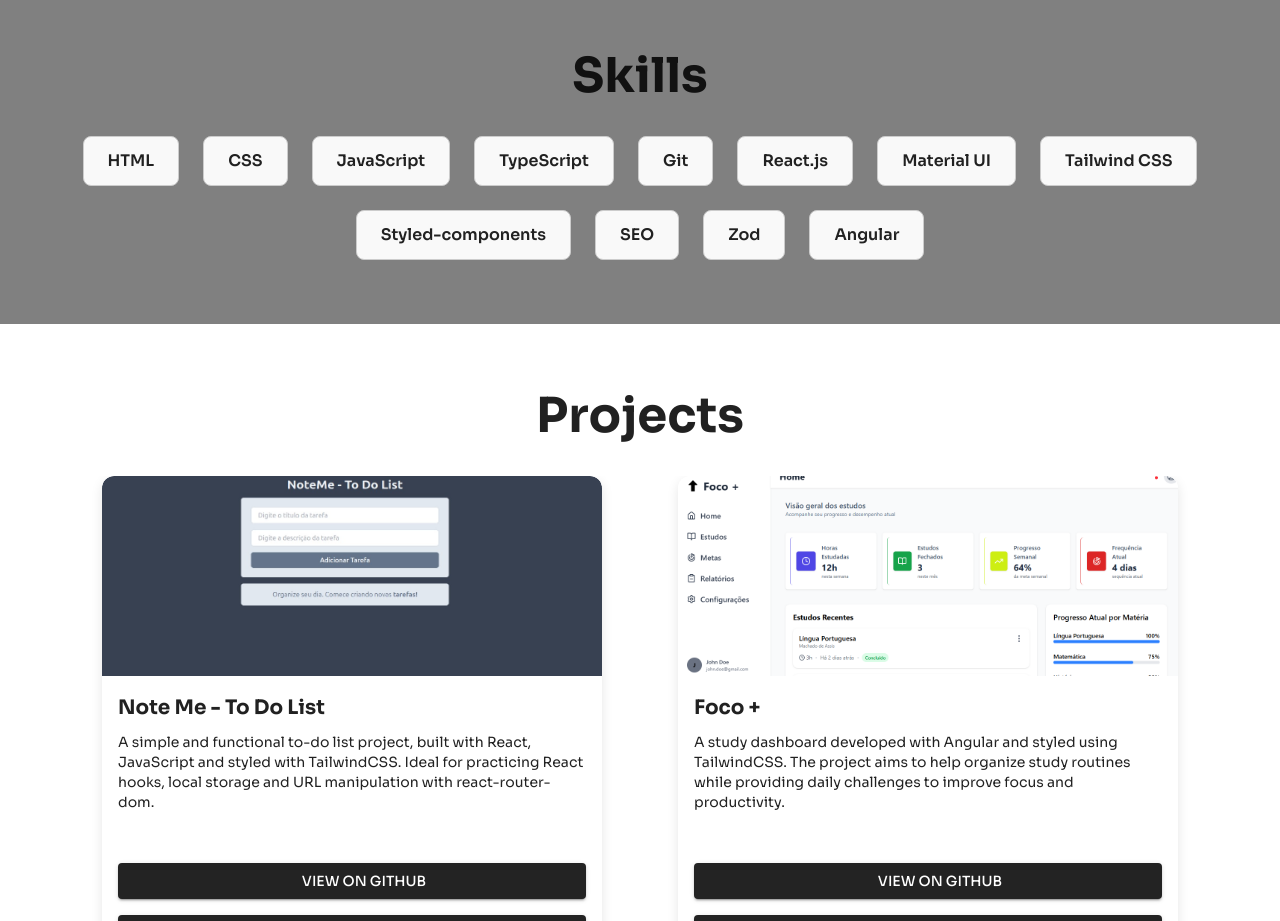
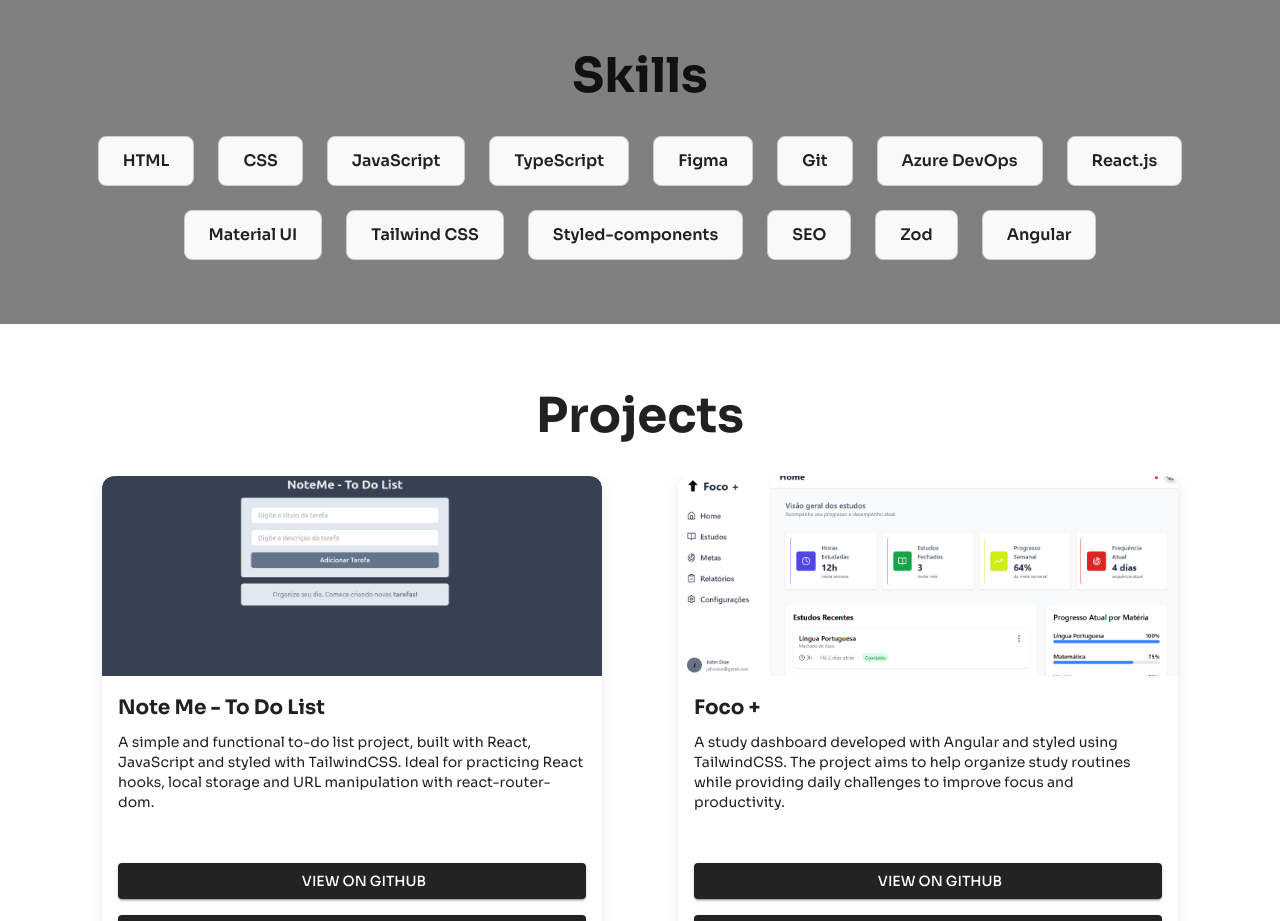
Before and after one commit to patrilucas59/Lucas_Patricio_Portfolio, a React (Vite) app: page / in a window 1280 px wide. Shown: the part 1160-2081 px from the top of the page. Built offline with nearby package versions, Linux system fonts and the light colour scheme; some icons are missing.

Commit message:
feat(Skills): novas skills adicionadas

```diff
--- a/src/pages/Home/sections/Skills/index.tsx
+++ b/src/pages/Home/sections/Skills/index.tsx
@@ -1,13 +1,14 @@
 import { Box, Container, Grid, Typography } from "@mui/material";
 import { useTranslation } from "react-i18next";
-
 
 const skills = [
   'HTML',
   'CSS',
   'JavaScript',
   'TypeScript',
+  'Figma',
   'Git',
+  'Azure DevOps',
   'React.js',
   'Material UI',
   'Tailwind CSS',
```
